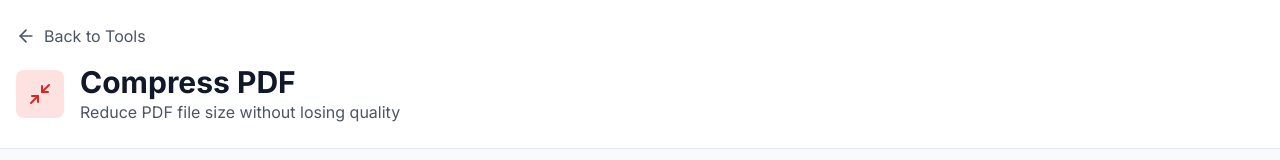
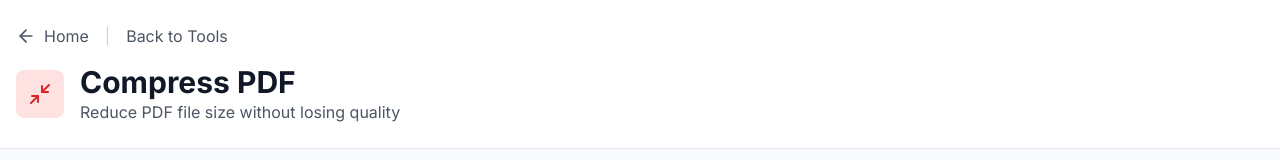
Before and after one commit to deepakkumar-m/pdf-toolkit, a Next.js app: page /tools/compress-pdf in a window 1280 px wide. Shown: the top 160 px of the page. Built offline with nearby package versions, Linux system fonts and the light colour scheme.

Commit message:
Add Home link and update navigation in Compress PDF page
Added a 'Home' link to the navigation bar and updated the existing 'Back to Tools' link for improved user navigation on the Compress PDF page.

```diff
--- a/src/app/tools/compress-pdf/page.tsx
+++ b/src/app/tools/compress-pdf/page.tsx
@@ -129,10 +129,17 @@ export default function CompressPdfPage() {
         <div className="container mx-auto px-4 py-6">
           <div className="flex items-center gap-4 mb-4">
             <Link
+              href="/"
+              className="flex items-center gap-2 text-gray-600 hover:text-gray-900 transition-colors"
+            >
+              <ArrowLeft className="w-5 h-5" />
+              Home
+            </Link>
+            <span className="text-gray-300">|</span>
+            <Link
               href="/tools"
               className="flex items-center gap-2 text-gray-600 hover:text-gray-900 transition-colors"
             >
-              <ArrowLeft className="w-5 h-5" />
               Back to Tools
             </Link>
           </div>
```
